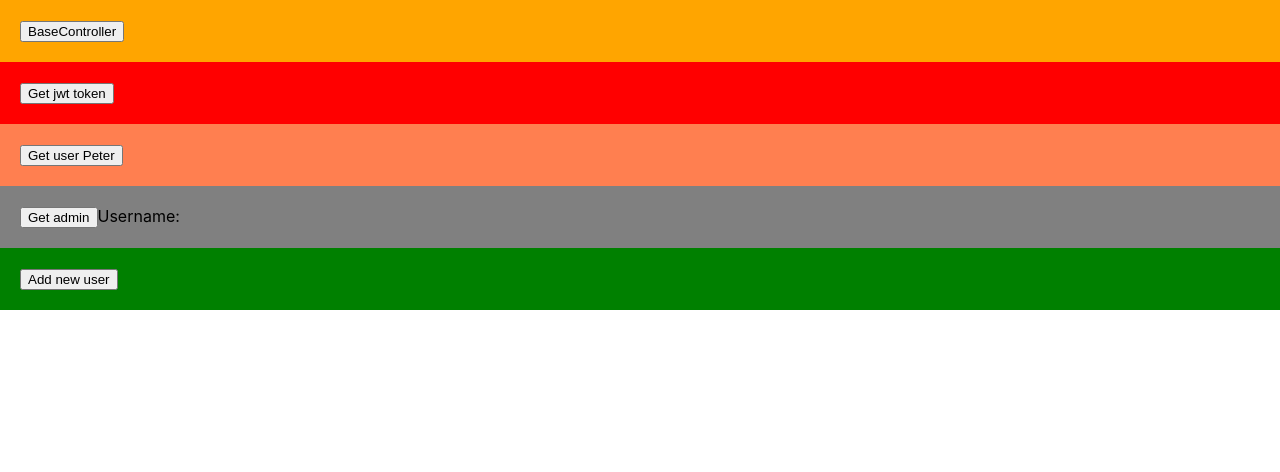
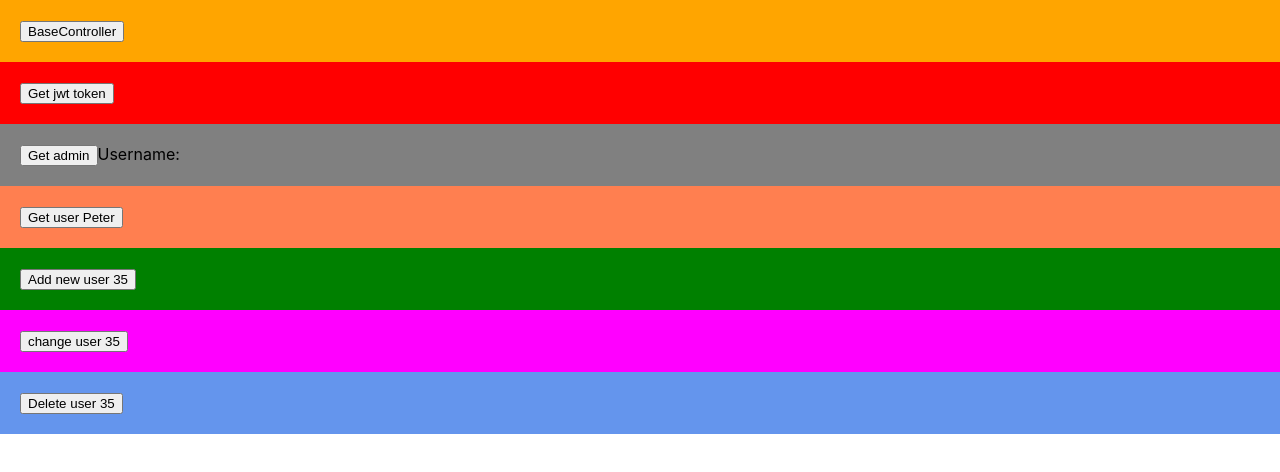
Before and after one commit to robwfranke/front-test-communicatie-02, a React (Create React App) app: page / in a window 1280 px wide. Shown: the top 472 px of the page. Built offline with nearby package versions, Linux system fonts and the light colour scheme.

Commit message:
change user toegevoegd. nu nog username kunnen verander in change user

```diff
--- a/src/App.css
+++ b/src/App.css
@@ -30,3 +30,17 @@
 
     background-color: green;
 }
+
+.changeUser{
+    padding: 20px;
+
+    background-color: magenta;
+}
+
+
+
+.deleteUser{
+    padding: 20px;
+
+    background-color: cornflowerblue;
+}
--- a/src/App.js
+++ b/src/App.js
@@ -48,9 +48,30 @@ function App() {
             console.log("geen token")
         }
         ;
+    }
 
 
+
+    function handleClickChangeUser() {
+        console.log("handleclick ChangeUser")
+        if (jwtToken) {
+            ChangeUser();
+        } else {
+            console.log("geen token")
+        }
+        ;
     }
+    function handleClickDeleteUser() {
+        console.log("handleclick AddUser")
+        if (jwtToken) {
+           DeleteUser();
+        } else {
+            console.log("geen token")
+        }
+        ;
+    }
+
+
 
 
     const [jwtToken, SetJwtToken] = useState()
@@ -58,6 +79,7 @@ function App() {
     const [baseControllerValue, SetBaseControllerValue] = useState("")
     const [adminResponse, setAdminResponse] = useState()
     const [peter, SetPeter] = useState()
+    const [usernameAddUser,setUsernameAddUser]=useState("35")
 
     async function Hello() {
         try {
@@ -123,7 +145,7 @@ function App() {
             const response = await axios.get(`http://localhost:8080/users/${userId}`, {
                 headers: {
                     "Content-Type": "application/json",
-                    Authorization: `Bearer eyJhbGciOiJIUzI1NiJ9.eyJzdWIiOiJwZXRlciIsImV4cCI6MTYyMDQxNTEwOCwiaWF0IjoxNjE5NTUxMTA4fQ.peaheJXlBhDk8d1yK0d27UYS7VsXfuSVm4vJST5bfRo`,
+                    Authorization: `Bearer ${jwtToken}`, /*BACK TICK!!!!!*/
 
                 }
             })
@@ -147,7 +169,7 @@ function App() {
             const response = await axios.get(`http://localhost:8080/admin`, {
                 headers: {
                     "Content-Type": "application/json",
-                    Authorization: `Bearer eyJhbGciOiJIUzI1NiJ9.eyJzdWIiOiJwZXRlciIsImV4cCI6MTYyMDQxNTEwOCwiaWF0IjoxNjE5NTUxMTA4fQ.peaheJXlBhDk8d1yK0d27UYS7VsXfuSVm4vJST5bfRo`,
+                    Authorization: `Bearer ${jwtToken}`, /*BACK TICK!!!!!*/
 
                 }
             })
@@ -165,35 +187,25 @@ function App() {
 
     async function AddUser() {
 
-       const dataNewUser = {
-            username: "29",
+
+        const dataNewUser = {
+            username: usernameAddUser,
             password: "1234567",
             enabled: "true"
         };
 
-
-
-
         try {
             console.log("Start try/catch adduser")
-            // const response = await axios.post(`http://localhost:8080/users`, {
-            //     headers: {
-            //         "Content-Type": "application/json",
-            //         Authorization: `Bearer eyJhbGciOiJIUzI1NiJ9.eyJzdWIiOiJwZXRlciIsImV4cCI6MTYyMDQxNTEwOCwiaWF0IjoxNjE5NTUxMTA4fQ.peaheJXlBhDk8d1yK0d27UYS7VsXfuSVm4vJST5bfRo`,
-            //
-            //     },
-            //     data:dataNewUser
-            // })
-            // console.log("addUser: ", response)
-            // setAdminResponse(response.data)
-            const response = await axios.post(`http://localhost:8080/users`, dataNewUser,{
+
+            const response = await axios.post(`http://localhost:8080/users`, dataNewUser, {
                 headers: {
                     "Content-Type": "application/json",
-                    Authorization: `Bearer eyJhbGciOiJIUzI1NiJ9.eyJzdWIiOiJwZXRlciIsImV4cCI6MTYyMDQ5OTU4MSwiaWF0IjoxNjE5NjM1NTgxfQ.oVLhAcJRDQBWggIolH1CaNInMW-aN_Uz9f462ciXt9E`
+                    // Authorization: `Bearer eyJhbGciOiJIUzI1NiJ9.eyJzdWIiOiJwZXRlciIsImV4cCI6MTYyMDQ5OTU4MSwiaWF0IjoxNjE5NjM1NTgxfQ.oVLhAcJRDQBWggIolH1CaNInMW-aN_Uz9f462ciXt9E`
+                    Authorization: `Bearer ${jwtToken}`, /*BACK TICK!!!!!*/
                 }
             })
 
-            console.log("user: ",response)
+            console.log("user: ", response)
 
         } catch (error) {
             // setError(error.message);
@@ -202,6 +214,73 @@ function App() {
         }
 
     }
+
+    async function ChangeUser() {
+
+
+        const dataNewUser = {
+            username: usernameAddUser,
+            // username: "35",
+            password: "65432tt1",
+            enabled: "true"
+        };
+
+        try {
+            console.log("Start try/catch addUser")
+            console.log("dataNewUser: ", dataNewUser)
+
+            const response = await axios.put(`http://localhost:8080/users/${usernameAddUser}`, dataNewUser, {
+                headers: {
+                    "Content-Type": "application/json",
+                    Authorization: `Bearer ${jwtToken}`, /*BACK TICK!!!!!*/
+                }
+            })
+
+            console.log("user: ", response)
+
+        } catch (error) {
+            // setError(error.message);
+            setError("Er is iets mis gegaan met het ophalen");
+            console.error(error);
+        }
+
+    }
+
+
+
+
+
+
+
+    async function DeleteUser() {
+
+        // haalt username uit addUser
+
+
+        try {
+            console.log("Start try/catch deleteUser")
+            console.log("jwt:",jwtToken)
+
+            const response = await axios.delete(`http://localhost:8080/users/${usernameAddUser}`, {
+                headers: {
+                    "Content-Type": "application/json",
+                    Authorization: `Bearer ${jwtToken}` /*BACK TICK!!!!!*/
+                }
+            })
+
+
+
+            console.log("user: ", response)
+
+        } catch (error) {
+            // setError(error.message);
+            setError("Er is iets mis gegaan met het ophalen");
+            console.error(error);
+        }
+
+    }
+
+
 
 
     return (
@@ -230,18 +309,6 @@ function App() {
                 <span>{jwtToken}</span>
             </div>
 
-
-            <div className="peter">
-                <button
-                    type="button"
-                    onClick={handleClickPeter}
-                >
-                    Get user Peter
-                </button>
-               {peter &&  <div>Username: {peter.username}</div>}
-               {peter &&  <div>Username: {peter.password}</div>}
-            </div>
-
             <div className="admin">
                 <button
                     type="button"
@@ -253,12 +320,49 @@ function App() {
             </div>
 
 
+
+
+            <div className="peter">
+                <button
+                    type="button"
+                    onClick={handleClickPeter}
+                >
+                    Get user Peter
+                </button>
+                {peter && <div>Username: {peter.username}</div>}
+                {peter && <div>Username: {peter.password}</div>}
+            </div>
+
+
+
+
             <div className="addUser">
                 <button
                     type="button"
                     onClick={handleClickAddUser}
                 >
-                    Add new user
+                    Add new user     <span>{usernameAddUser}</span>
+                </button>
+            </div>
+
+            <div className="changeUser">
+                <button
+                    type="button"
+                    onClick={handleClickChangeUser}
+                >
+                    change user     <span>{usernameAddUser}</span>
+                </button>
+            </div>
+
+
+
+
+            <div className="deleteUser">
+                <button
+                    type="button"
+                    onClick={handleClickDeleteUser}
+                >
+                    Delete user  <span>{usernameAddUser}</span>
                 </button>
                 {/*<span>Username: {adminResponse}</span>*/}
             </div>
```
